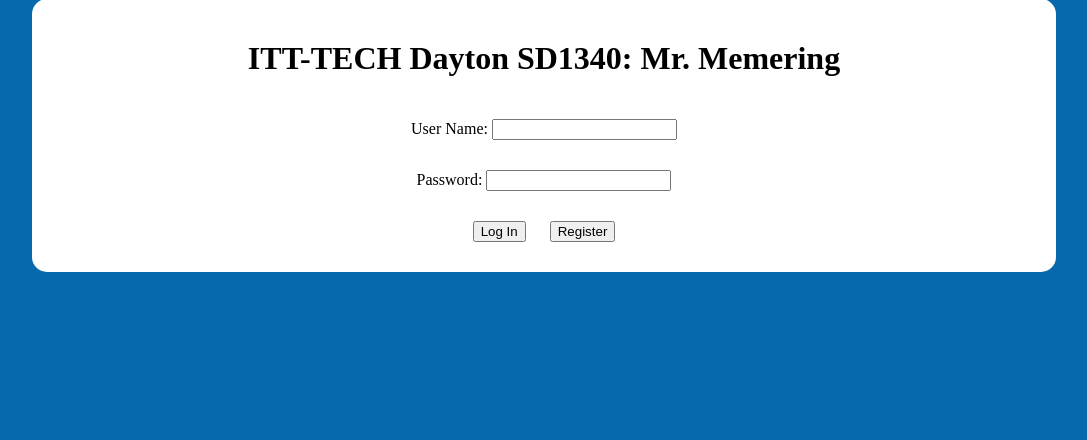
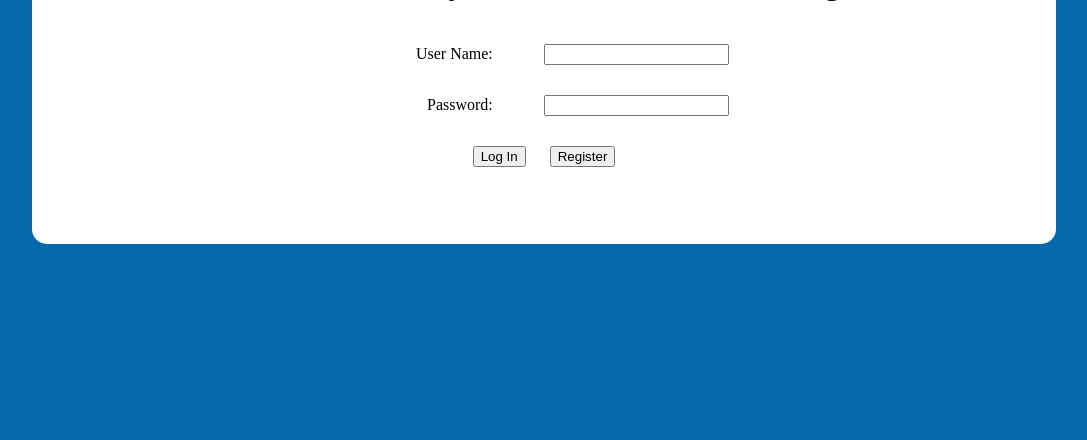
Before and after one commit to SD1340/SD1340, a PHP site: page /login.html in a window 1280 px wide. Shown: the part 360-800 px from the top of the page, without its empty margins (96-1183 px from the left). Run offline with PHP 8.4, Linux system fonts and the light colour scheme.

Commit message:
tweeked login and register pages

```diff
--- a/SD1340/css/login.css
+++ b/SD1340/css/login.css
@@ -12,7 +12,7 @@ main{
 	border-radius: 15px;
 }
 #logo{
-	margin-top: 100px;
+	margin-top: 25px;
 	margin-left: 10%;
 }
 #logo img{
@@ -31,6 +31,7 @@ header div h1{
 }
 form{
 	text-align: center;
+	height: 200px;
 }
 input{
 	margin-top: 20px;
@@ -39,3 +40,22 @@ input{
 #registerbtn{
 	margin-left: 20px;
 }
+.label{
+	text-align: right;
+	width: 45%;
+	padding-right: 5%;
+	display: block;
+	float: left;
+	position: relative;
+	top: 1.3em;
+}
+#login .login{
+	text-align: left;
+	display: block;
+	float: left;
+}
+#buttonwrapper{
+	display: block;
+	width: 100%;
+	float: left;
+}
--- a/SD1340/css/register.css
+++ b/SD1340/css/register.css
@@ -12,7 +12,7 @@ main{
 	border-radius: 15px;
 }
 #logo{
-	margin-top: 100px;
+	margin-top: 25px;
 	margin-left: 10%;
 }
 #logo img{
--- a/SD1340/login.html
+++ b/SD1340/login.html
@@ -21,10 +21,14 @@
 			</div>
 		</header>
 		<form id='login' action='#' method='GET'>
-			User Name: <input class='login' type='text' name='username'/></br>
-			Password: <input class='login' type='password' name='password'/></br>
-			<input type='submit' id='loginbtn' value='Log In'/>
-			<input type='submit' id='registerbtn' value='Register'/>
+			<div id='loginwrapper'>
+				<div><span class='label'>User Name:</span><input class='login' type='text' name='username' id='username'/></br></div>
+				<div><span class='label'>Password:</span><input class='login' type='password' name='password' id='password'/></br></div>
+			</div>
+			<div id='buttonwrapper'>
+				<input type='submit' id='loginbtn' value='Log In'/>
+				<button formaction='register.html' id='registerbtn' value='Register'>Register</button>
+			</div>
 		</form>
 	</main>
 </body>
```
